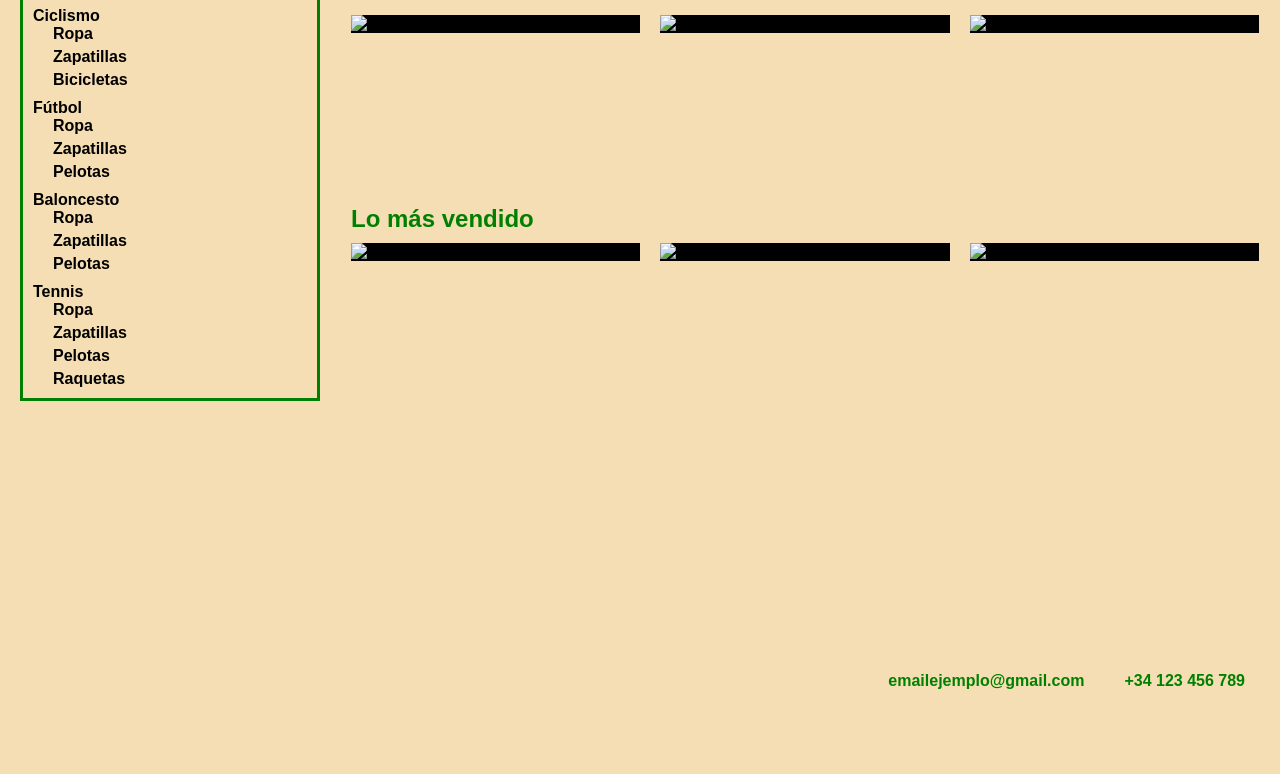
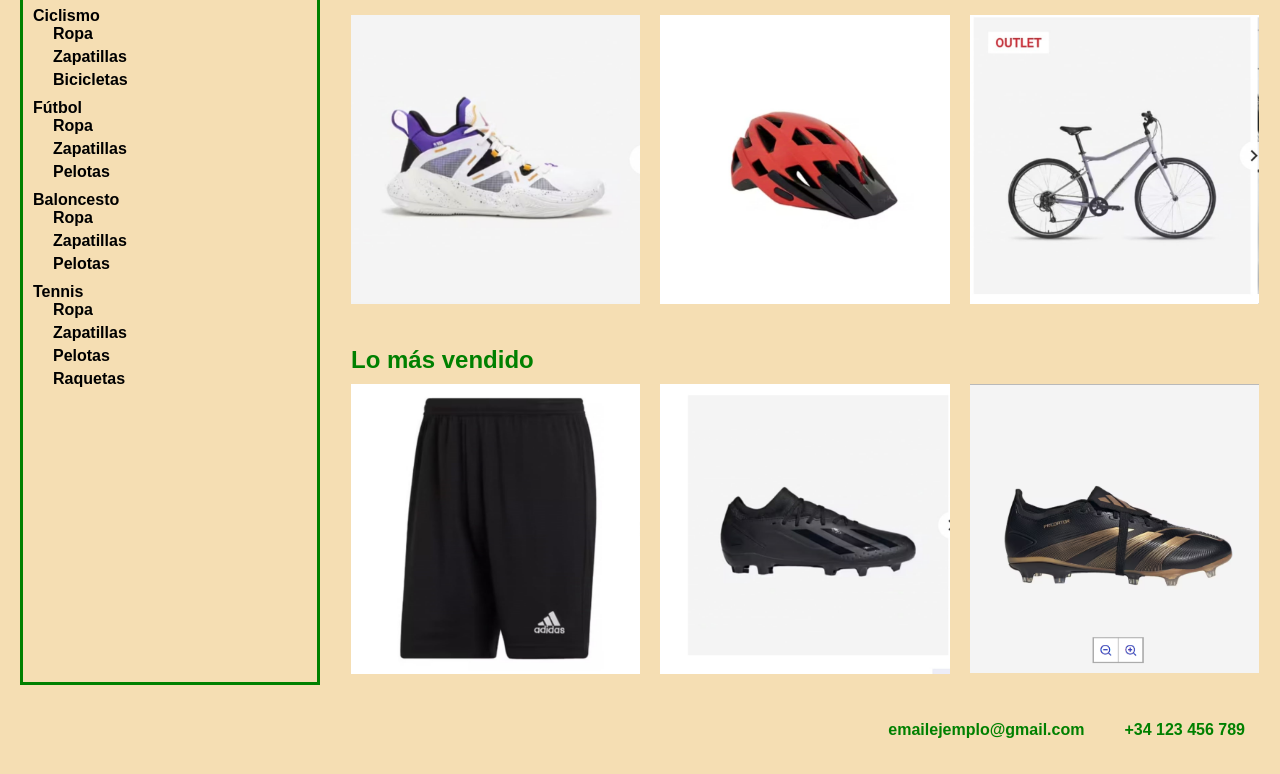
Before and after one commit to hugovt3/practicat3diw, a plain HTML site: page index.html in a window 1280 px wide. Shown: the part 75-849 px from the top of the page. Before the commit the page ends 800 px from the top, so only its background shows below. Drawn offline with Linux system fonts and the light colour scheme.

Commit message:
Update index.html

```diff
--- a/index.html
+++ b/index.html
@@ -54,18 +54,18 @@
     <section class="seccion-ofertas">
         <h2>Ofertas</h2>
         <div class="grid-ofertas">
-            <img src="img/imagen1.png" alt="Imagen1" class="elemento-oferta">
-            <img src="img/imagen2.png" alt="Imagen2" class="elemento-oferta">
-            <img src="img/imagen3.png" alt="Imagen3" class="elemento-oferta">
+            <img src="imagen1.png" alt="Imagen1" class="elemento-oferta">
+            <img src="imagen2.png" alt="Imagen2" class="elemento-oferta">
+            <img src="imagen3.png" alt="Imagen3" class="elemento-oferta">
         </div>
     </section>
 
     <section class="seccion-mas_vendidos">
         <h2>Lo más vendido</h2>
         <div class="grid-mas_vendidos">
-            <img src="img/imagen4.png" alt="Imagen4" class="elemento-mas_vendido">
-            <img src="img/imagen5.png" alt="Imagen5" class="elemento-mas_vendido">
-            <img src="img/imagen6.png" alt="Imagen6" class="elemento-mas_vendido">
+            <img src="imagen4.png" alt="Imagen4" class="elemento-mas_vendido">
+            <img src="imagen5.png" alt="Imagen5" class="elemento-mas_vendido">
+            <img src="imagen6.png" alt="Imagen6" class="elemento-mas_vendido">
         </div>
     </section>
 </main>
```
